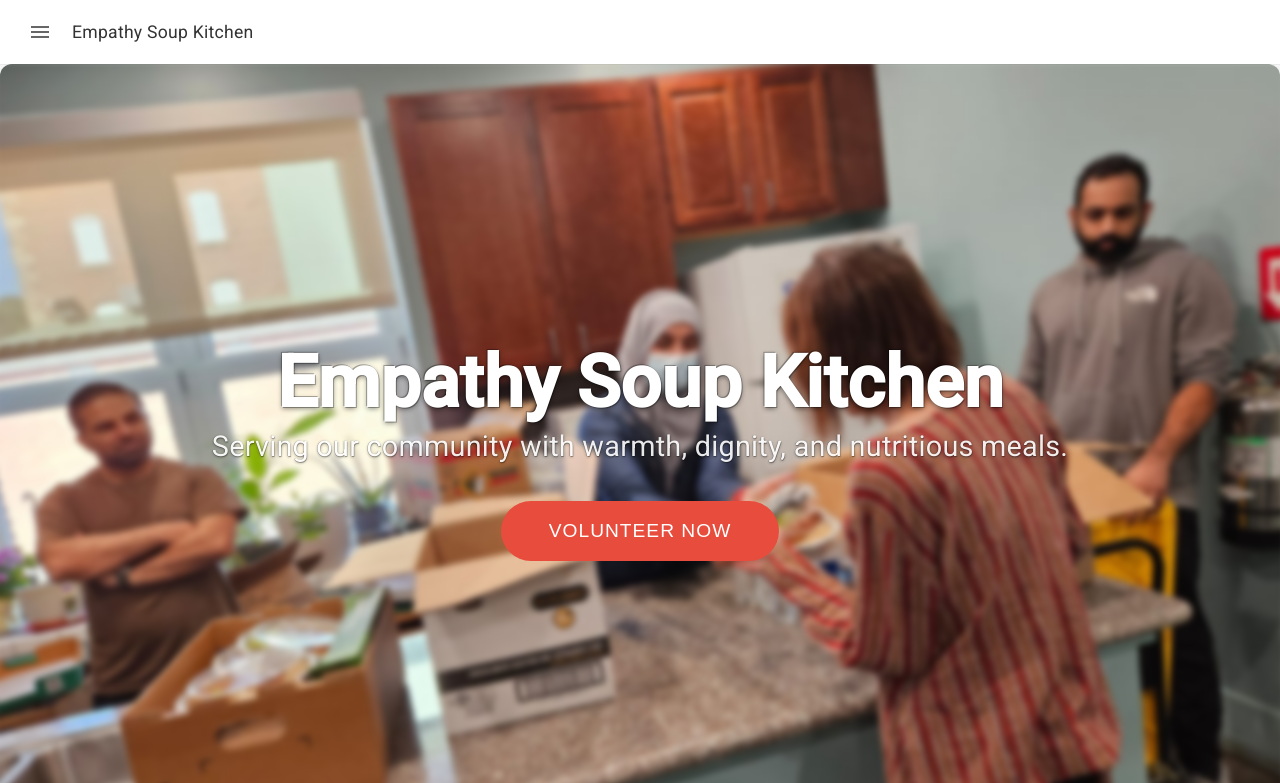
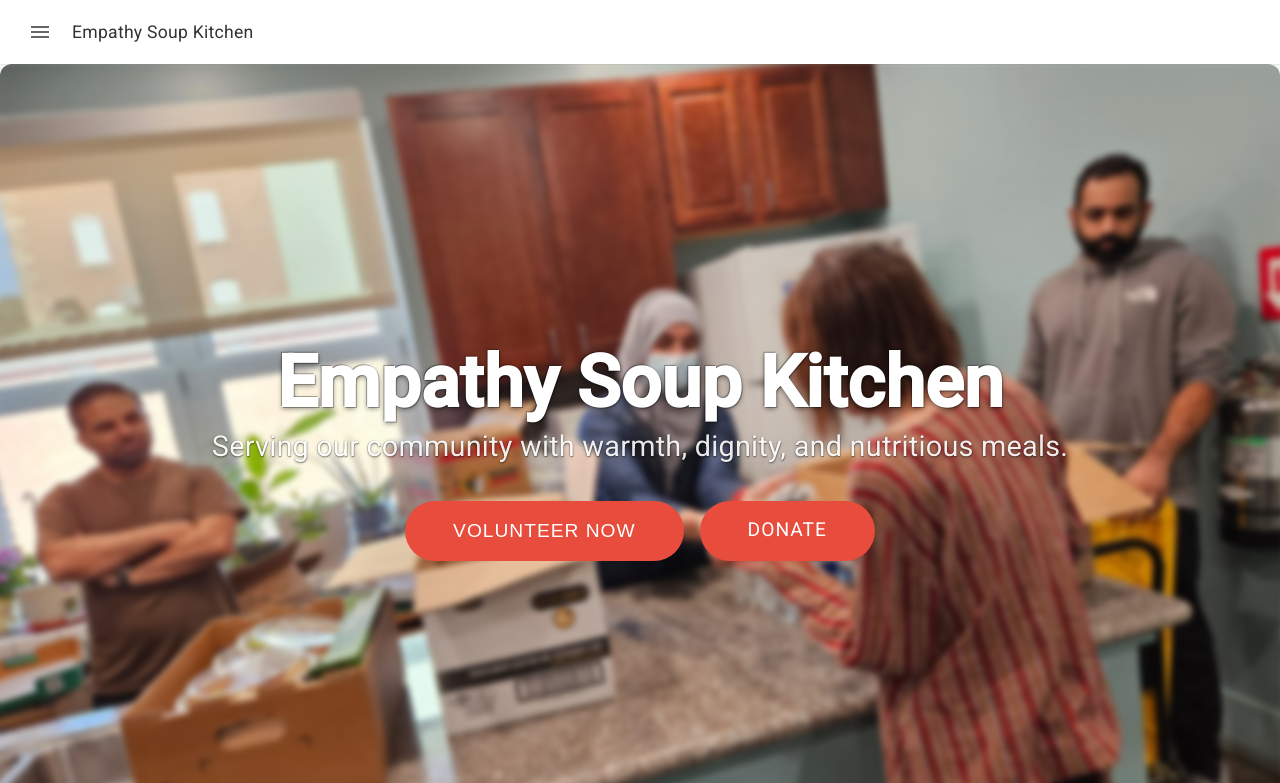
Before and after one commit to adeeb897/empathy-soup-kitchen-web-app, an Angular app: page /home in a window 1280 px wide. Shown: the top 783 px of the page. Built offline with nearby package versions, Linux system fonts and the light colour scheme.

Commit message:
Add DONATE button to home page

```diff
--- a/src/app/pages/home/home.component.html
+++ b/src/app/pages/home/home.component.html
@@ -4,7 +4,10 @@
     <div class="hero-content">
       <h1>Empathy Soup Kitchen</h1>
       <p>Serving our community with warmth, dignity, and nutritious meals.</p>
-      <button mat-raised-button [routerLink]="['/calendar']">VOLUNTEER NOW</button>
+      <div class="button-group">
+        <button mat-raised-button [routerLink]="['/calendar']">VOLUNTEER NOW</button>
+        <a mat-raised-button class="donate-button" href="https://us.mohid.co/pa/pittsburgh/esk/masjid/online/donation" target="_blank">DONATE</a>
+      </div>
     </div>
   </section>
 
--- a/src/app/pages/home/home.component.scss
+++ b/src/app/pages/home/home.component.scss
@@ -73,7 +73,7 @@
         margin-right: auto;
       }
 
-      button {
+      button, .donate-button {
         font-size: 1.2rem;
         padding: 1.2rem 3rem;
         background-color: #e74c3c;
@@ -83,6 +83,7 @@
         text-transform: uppercase;
         letter-spacing: 1px;
         transition: all 0.3s ease;
+        text-decoration: none; // Remove underline from link
 
         &:hover {
           background-color: darken(#e74c3c, 10%);
@@ -165,6 +166,12 @@
       }
     }
   }
+
+  .button-group {
+    display: flex;
+    gap: 1rem; // Adjust spacing as needed
+    justify-content: center; // Center the buttons horizontally
+  }
 }
 
 // Responsive Design
--- a/src/app/pages/home/home.component.ts
+++ b/src/app/pages/home/home.component.ts
@@ -9,5 +9,4 @@ import { RouterModule } from '@angular/router';
   styleUrls: ['./home.component.scss']
 })
 export class HomeComponent {
-  // No additional code needed
 }
```
